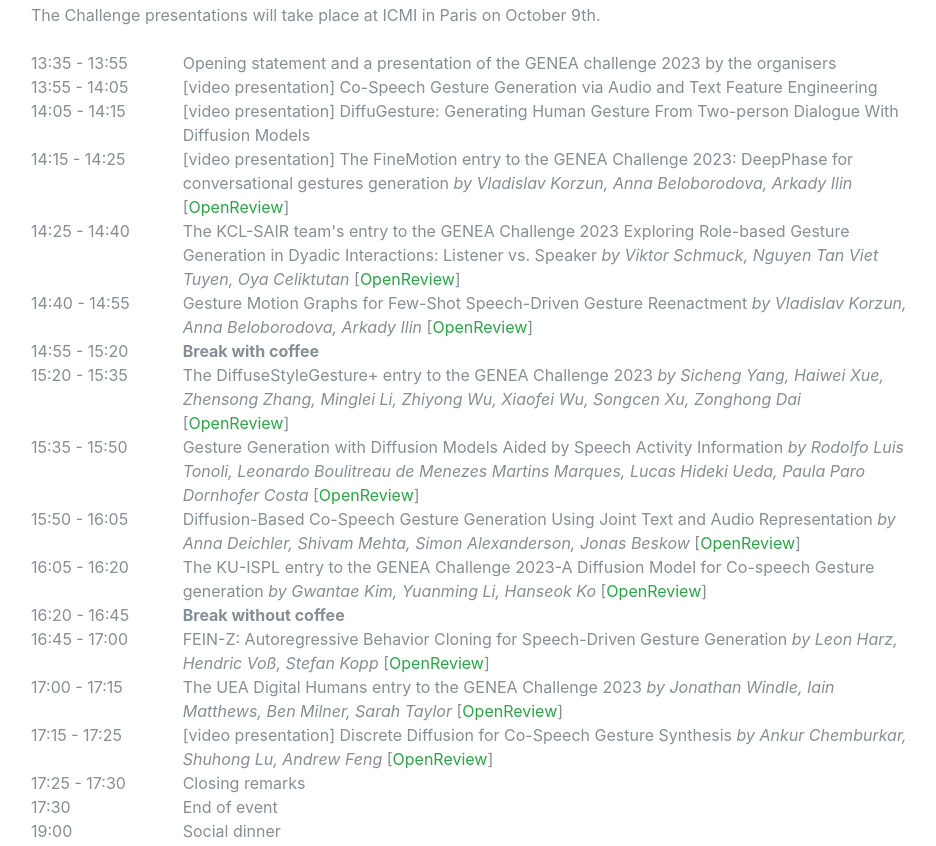
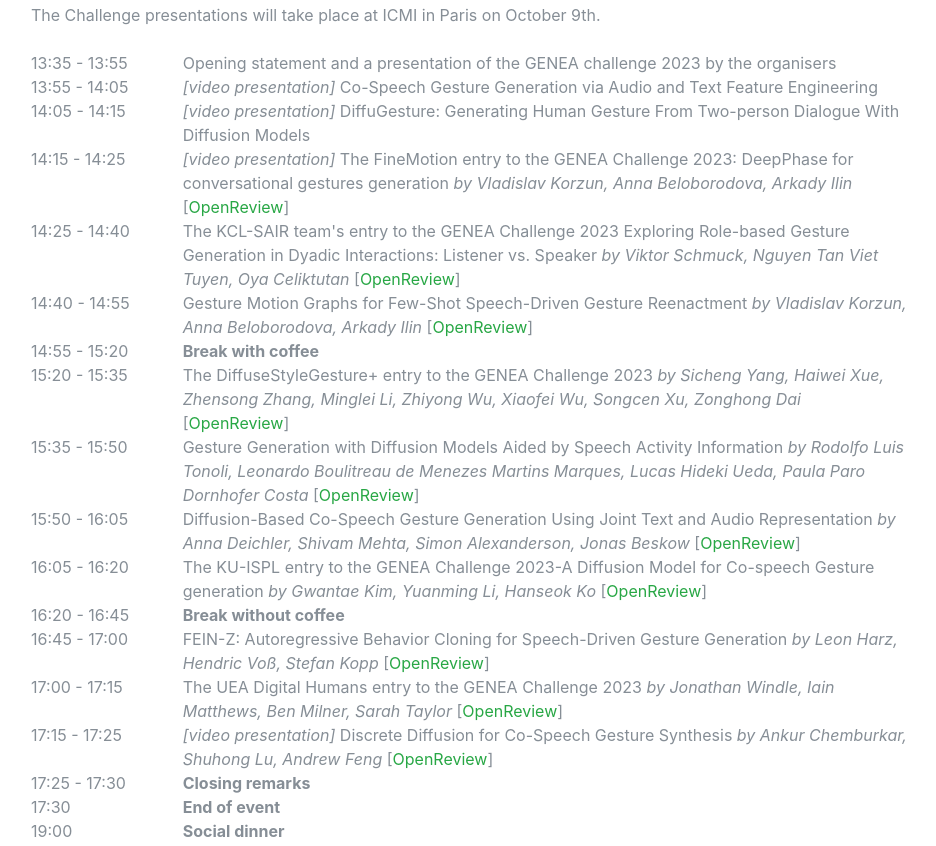
Before and after one commit to genea-workshop/2023, a website: page challenge/index.html in a window 1280 px wide. Shown: the part 2352-3198 px from the top of the page, without its empty margins (321-1257 px from the left). Drawn offline with Linux system fonts and the light colour scheme; a web font is replaced by a local one.

Commit message:
Hotfix bolding in event schedule

```diff
--- a/challenge/index.html
+++ b/challenge/index.html
@@ -235,17 +235,17 @@
                 </div>
                 <div class="row">
                     <div class="col">13:55&nbsp;-&nbsp;14:05</div>
-                    <div class="col-10">[video presentation] Co-Speech Gesture Generation via Audio and Text Feature
+                    <div class="col-10"><i>[video presentation]</i> Co-Speech Gesture Generation via Audio and Text Feature
                         Engineering</div>
                 </div>
                 <div class="row">
                     <div class="col">14:05&nbsp;-&nbsp;14:15</div>
-                    <div class="col-10">[video presentation] DiffuGesture: Generating Human Gesture From Two-person
+                    <div class="col-10"><i>[video presentation]</i> DiffuGesture: Generating Human Gesture From Two-person
                         Dialogue With Diffusion Models</div>
                 </div>
                 <div class="row">
                     <div class="col">14:15&nbsp;-&nbsp;14:25</div>
-                    <div class="col-10">[video presentation] The FineMotion entry to the GENEA Challenge 2023: DeepPhase
+                    <div class="col-10"><i>[video presentation]</i> The FineMotion entry to the GENEA Challenge 2023: DeepPhase
                         for conversational gestures generation <i>by Vladislav Korzun, Anna Beloborodova, Arkady Ilin</i> [<a
                         href="https://openreview.net/forum?id=pVBKLqpAUtP" target="_blank">OpenReview</a>] </div>
                 </div>
@@ -308,20 +308,20 @@
                 </div>
                 <div class="row">
                     <div class="col">17:15&nbsp;-&nbsp;17:25</div>
-                    <div class="col-10">[video presentation] Discrete Diffusion for Co-Speech Gesture Synthesis <i> by Ankur Chemburkar, Shuhong Lu, Andrew Feng</i> [<a
+                    <div class="col-10"><i>[video presentation]</i> Discrete Diffusion for Co-Speech Gesture Synthesis <i> by Ankur Chemburkar, Shuhong Lu, Andrew Feng</i> [<a
                         href="https://openreview.net/forum?id=xPQcKA56N4j" target="_blank">OpenReview</a>]</div>
                 </div>
                 <div class="row">
                     <div class="col">17:25&nbsp;-&nbsp;17:30</div>
-                    <div class="col-10">Closing remarks</div>
+                    <div class="col-10"><b>Closing remarks</b></div>
                 </div>
                 <div class="row">
                     <div class="col">17:30</div>
-                    <div class="col-10">End of event</div>
+                    <div class="col-10"><b>End of event</b></div>
                 </div>
                 <div class="row">
                     <div class="col">19:00</div>
-                    <div class="col-10">Social dinner</div>
+                    <div class="col-10"><b>Social dinner</b></div>
                 </div>
 
 
```
